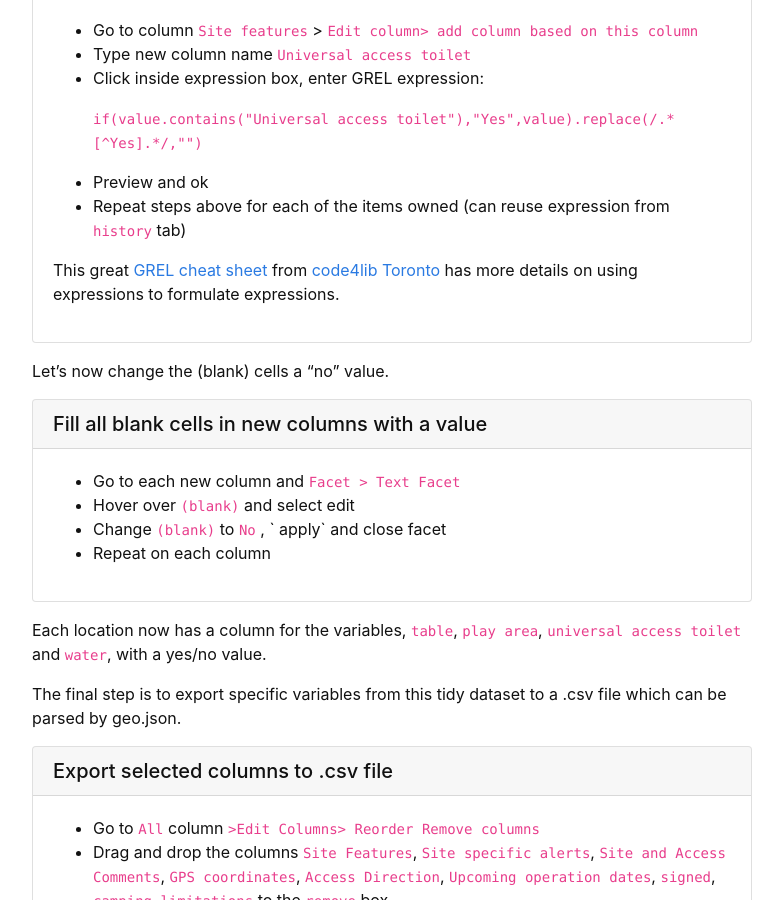
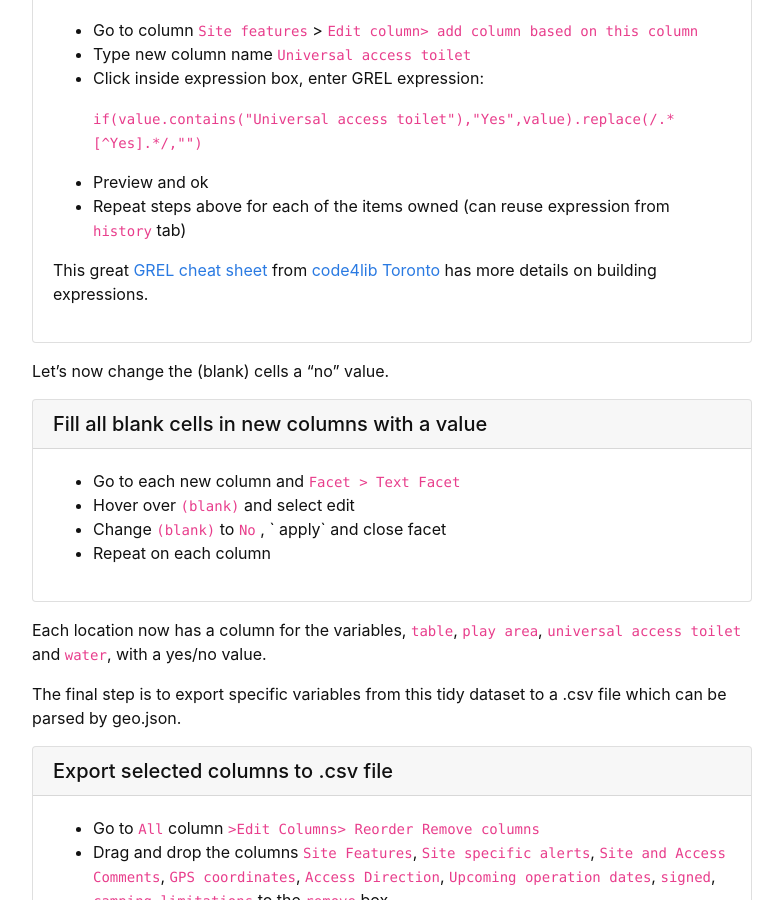
Before and after one commit to GULibrarySandbox/advanced-data-wrangle-old, a Jekyll site: the page built from content/5-lesson.md, in a window 1280 px wide and 900 px high, scrolled down 1713 px. Shown: the whole window, without its empty margins (248-1031 px from the left). Built offline with Jekyll 4.4.1, drawn with Linux system fonts in a browser that asks for light colours.

Commit message:
Update 5-lesson.md

```diff
--- a/content/5-lesson.md
+++ b/content/5-lesson.md
@@ -61,7 +61,7 @@ The next step is to split the values so they can be moved to separate columns. T
 - Preview and ok
 - Repeat steps above for each of the items owned (can reuse expression from  `history`  tab)
 
-This great [GREL cheat sheet](https://code4libtoronto.github.io/2018-10-12-access/GoogleRefineCheatSheets.pdf) from [code4lib Toronto](https://code4libtoronto.github.io/) has more details on using expressions to formulate expressions.
+This great [GREL cheat sheet](https://code4libtoronto.github.io/2018-10-12-access/GoogleRefineCheatSheets.pdf) from [code4lib Toronto](https://code4libtoronto.github.io/) has more details on building expressions.
 {% endcapture %} {% include card.md header="Alternative method to add a new column based on split values" text=text %}
 
 Let's now change the (blank) cells a “no” value.
```
